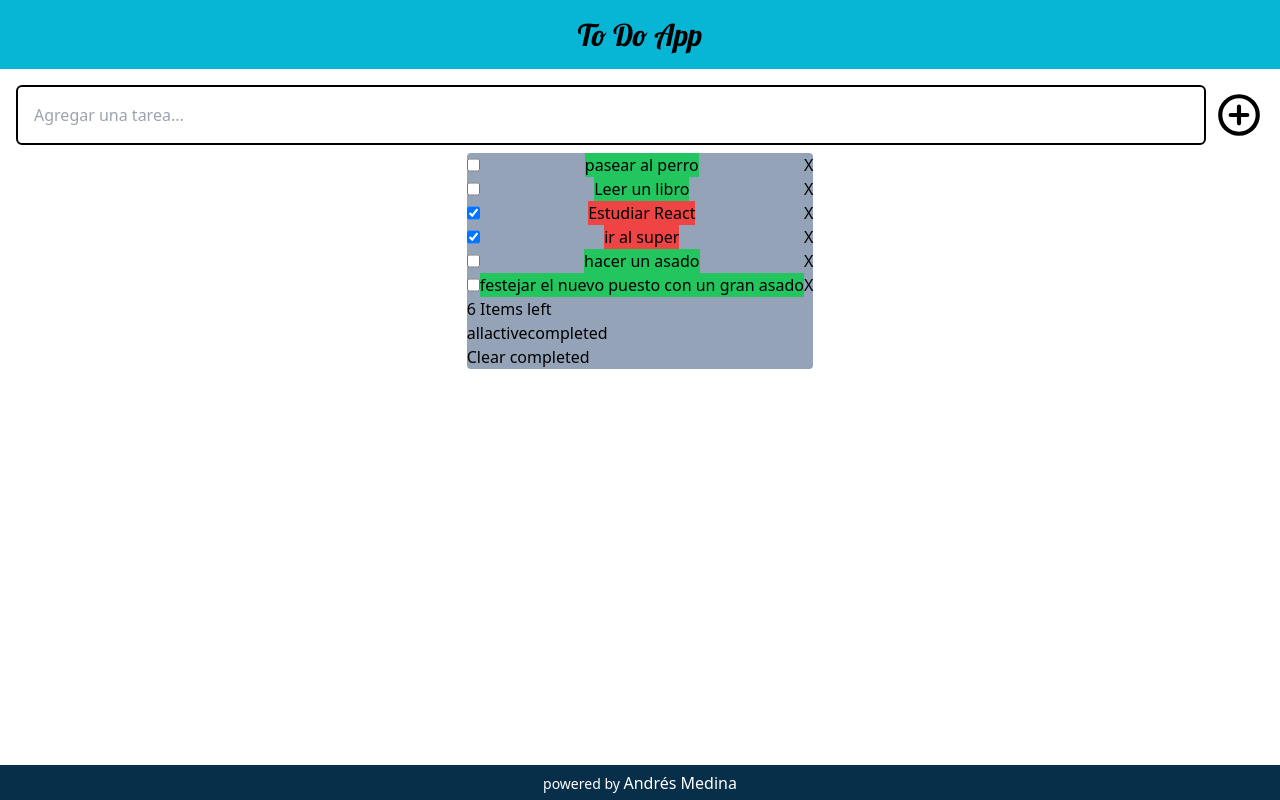
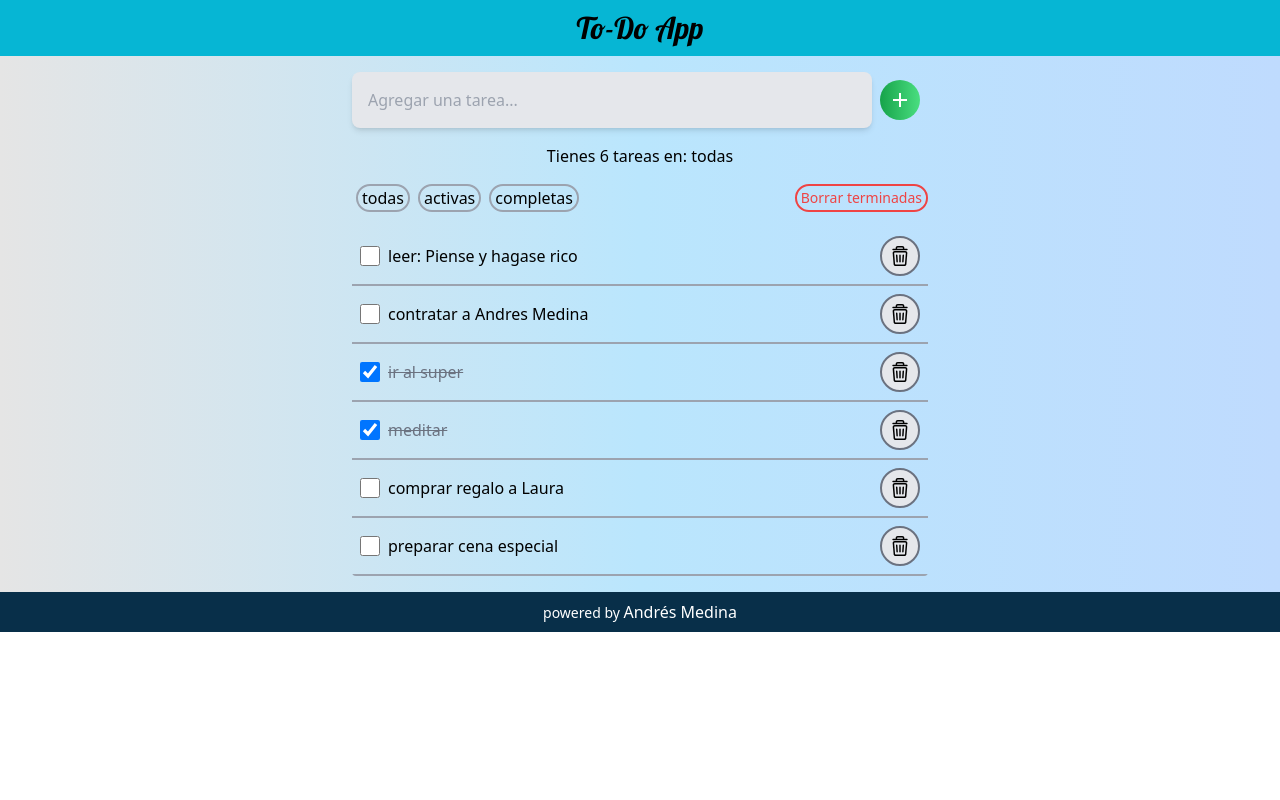
Before and after one commit to anmedina-arg/to-do-app-next, a Next.js app: page / in a window 1280 px wide. Built offline with nearby package versions, Linux system fonts and the light colour scheme.

Commit message:
styling from movile, missing some styling to desktop version

```diff
--- a/src/app/components/filters/filters.components.tsx
+++ b/src/app/components/filters/filters.components.tsx
@@ -1,22 +1,22 @@
 const FilterContainer = ({children}:any) => {
   return (
-    <div>
+    <div className="flex justify-between">
       {children}
     </div>
   )
 };
 
-const ItemsLeft = ({total = 0}:any) => {
+const ItemsLeft = ({total = 0, active}:any) => {
   return (
-    <div>
-      <span>{total} Items left</span>
+    <div className="flex items-center justify-center mb-4">
+      <span>Tienes {total} tareas en: {active}</span>
     </div>
   )
 };
 
 const FilterButtonContainer = ({ children }: any) => {
   return (
-    <div>
+    <div className="">
       {children}
     </ div>
   )
@@ -24,7 +24,7 @@ const FilterButtonContainer = ({ children }: any) => {
 
 const FilterButton = ({action, active, filter}:any) => {
   return (
-    <button onClick={action} className={`hover:text-white cursor-pointer` + (active?.toLowerCase().includes(filter.toLowerCase()) ? 'text-blue-500' : 'text-gray-500')}>
+    <button onClick={action} className={`mx-1 border-solid border-gray-400 border-2 rounded-full px-1 hover:bg-gray-300 cursor-pointer` + (active?.toLowerCase().includes(filter.toLowerCase()) ? 'text-blue-500' : 'text-gray-500')}>
       {filter}
     </button>
   )
--- a/src/app/components/filters/filters.tsx
+++ b/src/app/components/filters/filters.tsx
@@ -10,15 +10,18 @@ export const Filter = ({
 }: any) => {
   return (
     <>
+        <ItemsLeft total={total} active={activeFilter} />
       <FilterContainer>
-        <ItemsLeft total={total} />
         <FilterButtonContainer>
-          <FilterButton action={() => showAll()} active={activeFilter} filter='all'/>
-          <FilterButton action={() => showActive()} active={activeFilter} filter='active'/>
-          <FilterButton action={() => showCompleted()} active={activeFilter} filter='completed'/>
+          <FilterButton action={() => showAll()} active={activeFilter} filter='todas'/>
+          <FilterButton action={() => showActive()} active={activeFilter} filter='activas'/>
+          <FilterButton action={() => showCompleted()} active={activeFilter} filter='completas'/>
         </FilterButtonContainer>
-        <button onClick={() => handleClearComplete()}>
-          Clear completed
+        <button
+          onClick={() => handleClearComplete()}
+          className='border-solid border-red-500 px-1 border-2 rounded-full text-sm text-red-500 hover:bg-red-400 hover:text-white'
+        >
+          Borrar terminadas
         </button>
       </FilterContainer>
     </>
--- a/src/app/components/navbar/logo.tsx
+++ b/src/app/components/navbar/logo.tsx
@@ -1,5 +1,5 @@
 const Logo = () => {
-  return <h1 className="font-lobster font-medium text-3xl">To Do App</h1>
+  return <h1 className="font-lobster font-medium text-3xl">To-Do App</h1>
 };
 
 export default Logo;
--- a/src/app/components/navbar/navbar.tsx
+++ b/src/app/components/navbar/navbar.tsx
@@ -6,7 +6,7 @@ type NavbarProps = {
 
 export const Navbar = () => {
   return (
-    <nav className="justify-center relative top-0 h-20 flex items-center bg-cyan-500">
+    <nav className="justify-center relative top-0 h-20 flex items-center bg-cyan-500 lg:h-14">
       <Logo/>
     </nav>
   );
--- a/src/app/components/todoInput/todoInput.tsx
+++ b/src/app/components/todoInput/todoInput.tsx
@@ -16,20 +16,22 @@ export const TodoInput = ({ addNewItem }: any) => {
   };
 
   return (
-    <div className="w-full flex justify-between">
+    <div className="w-full flex justify-between lg:max-w-xl">
       <form onSubmit={handleSubmit} className="flex items-center w-full">
         <input
           type="text"
           placeholder="Agregar una tarea..."
-          className="border-solid border-black border-2 p-4 rounded-md mr-2 mb-2 w-full"
+          //className="border-solid border-black border-2 p-4 rounded-md mr-2 mb-2 w-full"
+          className="w-full text-gray-700 input border-none p-4 rounded-lg bg-gray-200 shadow-md transition duration-300 focus:outline-gray-200 focus:bg-gray-200 focus:shadow-inner"
           onChange={handleChange}
           value={tarea}
         />
-        <button type="submit" >
-          <svg width="50px" height="50px" viewBox="0 0 24 24" fill="none" xmlns="http://www.w3.org/2000/svg" className="flex items-center justify-center mb-2">
-            <g id="Edit / Add_Plus_Circle">
-              <path id="Vector" d="M8 12H12M12 12H16M12 12V16M12 12V8M12 21C7.02944 21 3 16.9706 3 12C3 7.02944 7.02944 3 12 3C16.9706 3 21 7.02944 21 12C21 16.9706 16.9706 21 12 21Z" stroke="#000000" stroke-width="2" stroke-linecap="round" stroke-linejoin="round"/>
-            </g>
+        <button
+          type="submit"
+          className="m-2 h-10 w-10 flex items-center font-medium text-base px-2 py-2 text-white bg-gradient-to-r from-green-600 to-green-400 focus:outline-none hover:shadow-md active:shadow-sm rounded-full">
+          <svg xmlns="http://www.w3.org/2000/svg" viewBox="0 0 24 24" width="24" height="24">
+            <path fill="none" d="M0 0h24v24H0z"></path>
+            <path fill="currentColor" d="M11 11V5h2v6h6v2h-6v6h-2v-6H5v-2z"></path>
           </svg>
         </button>
       </form>
--- a/src/app/components/todoItem/todoItem.tsx
+++ b/src/app/components/todoItem/todoItem.tsx
@@ -10,13 +10,84 @@ export const TodoItem = ({ id, name, completed, removeItem, completeTask }: any)
   }
 
   return (
-     <>
-        <div className='flex justify-between' key={id}>
-          <input type='checkbox' checked={completed} onChange={() => handleComplete(id)}/>
-          <span className={completed ? 'bg-red-500' : 'bg-green-500'}>{name}</span>
-          <button onClick={() => handleRemove(id)}>X</button>
-        </div>
-     </>
+    <div className='flex justify-between items-center border-b-2 border-gray-400' key={id}>
+      <div className="flex justify-start">
+        <input className="m-2 h-5 w-5" type='checkbox' checked={completed} onChange={() => handleComplete(id)}/>
+        <span className={completed ? 'line-through my-auto text-gray-500' : 'my-auto'}>{name}</span>
+      </div>
+      <button onClick={() => handleRemove(id)} className="m-2 bg-gray-200 p-2 rounded-full border-gray-500 border-solid border-2">
+        <svg fill="#000000" version="1.1" id="Capa_1" xmlns="http://www.w3.org/2000/svg" width="20px" height="20px" viewBox="0 0 589.004 589.004" >
+          <g>
+            <g>
+              <path d="M451.716,146.986H137.289c-16.287,0-31.952,6.876-42.977,18.865c-11.025,11.988-16.566,28.173-15.205,44.403
+                l27.241,324.744c1.227,14.629,7.854,28.158,18.66,38.096c10.805,9.938,24.842,15.41,39.521,15.41h259.947
+                c14.68,0,28.715-5.473,39.521-15.41s17.434-23.467,18.66-38.097l27.24-324.744c1.361-16.229-4.18-32.414-15.205-44.402
+                C483.669,153.862,468.003,146.986,451.716,146.986z M467.208,206.672l-27.24,324.745c-0.676,8.055-7.41,14.247-15.492,14.247
+                H164.53c-8.083,0-14.817-6.192-15.492-14.247l-27.241-324.745c-0.761-9.067,6.393-16.846,15.492-16.846h314.427
+                C460.815,189.826,467.968,197.605,467.208,206.672z"/>
+              <path d="M424.476,589.004H164.529c-14.807,0-28.962-5.52-39.86-15.542c-10.899-10.022-17.583-23.668-18.82-38.422L78.608,210.296
+                c-1.373-16.37,4.216-32.693,15.335-44.784c11.119-12.092,26.918-19.027,43.345-19.027h314.427
+                c16.429,0,32.227,6.935,43.345,19.027c11.119,12.09,16.708,28.413,15.335,44.782l-27.24,324.744
+                c-1.237,14.755-7.921,28.4-18.819,38.423C453.437,583.484,439.28,589.004,424.476,589.004z M137.289,147.486
+                c-16.148,0-31.679,6.817-42.609,18.704c-10.93,11.885-16.425,27.931-15.075,44.023l27.241,324.744
+                c1.216,14.504,7.787,27.917,18.5,37.77c10.712,9.853,24.628,15.278,39.183,15.278h259.947c14.554,0,28.469-5.426,39.183-15.278
+                c10.715-9.853,17.285-23.266,18.501-37.771l27.24-324.744c1.35-16.091-4.145-32.137-15.075-44.021
+                c-10.929-11.886-26.459-18.704-42.608-18.704H137.289z M424.476,546.164H164.53c-8.275,0-15.299-6.459-15.99-14.705
+                l-27.241-324.745c-0.374-4.461,1.149-8.909,4.179-12.203c3.03-3.295,7.335-5.185,11.811-5.185h314.427
+                c4.477,0,8.781,1.889,11.811,5.184c3.03,3.294,4.554,7.743,4.18,12.204l-27.24,324.745
+                C439.774,539.705,432.75,546.164,424.476,546.164z M137.289,190.326c-4.197,0-8.234,1.772-11.075,4.861
+                c-2.841,3.089-4.269,7.26-3.918,11.442l27.241,324.745c0.648,7.732,7.234,13.789,14.994,13.789h259.946
+                c7.759,0,14.346-6.057,14.994-13.789l27.24-324.745c0.351-4.183-1.078-8.354-3.92-11.443c-2.841-3.089-6.877-4.86-11.074-4.86
+                H137.289z"/>
+            </g>
+            <g>
+              <path d="M89.292,123.835h410.42c11.83,0,21.42-9.59,21.42-21.42c0-11.83-9.59-21.42-21.42-21.42h-77.799v-0.966V58.886
+                c0-32.194-26.191-58.386-58.385-58.386H225.478c-32.194,0-58.386,26.192-58.386,58.386v21.143v0.966H89.292
+                c-11.83,0-21.42,9.59-21.42,21.42C67.872,114.245,77.462,123.835,89.292,123.835z M209.931,58.886
+                c0-8.586,6.96-15.546,15.546-15.546h138.051c8.584,0,15.545,6.96,15.545,15.546v21.143H209.931V58.886z"/>
+              <path d="M499.712,124.335H89.292c-12.087,0-21.92-9.833-21.92-21.92c0-12.086,9.833-21.92,21.92-21.92h77.299V58.886
+                C166.591,26.417,193.007,0,225.478,0h138.051c32.469,0,58.885,26.417,58.885,58.886v21.609h77.299
+                c12.087,0,21.92,9.833,21.92,21.92C521.632,114.502,511.799,124.335,499.712,124.335z M89.292,81.495
+                c-11.535,0-20.92,9.385-20.92,20.92c0,11.536,9.385,20.92,20.92,20.92h410.42c11.535,0,20.92-9.385,20.92-20.92
+                c0-11.535-9.385-20.92-20.92-20.92h-78.299V58.886C421.413,26.968,395.446,1,363.528,1H225.478
+                c-31.918,0-57.886,25.968-57.886,57.886v22.609H89.292z M379.573,80.528H209.431V58.886c0-8.848,7.198-16.046,16.046-16.046
+                h138.051c8.848,0,16.045,7.198,16.045,16.046V80.528z M210.431,79.528h168.142V58.886c0-8.296-6.749-15.046-15.045-15.046H225.478
+                c-8.297,0-15.046,6.75-15.046,15.046V79.528z"/>
+            </g>
+            <g>
+              <path d="M218.867,272.233c-0.78-11.805-10.99-20.739-22.785-19.961c-11.805,0.78-20.742,10.982-19.961,22.786l12.438,188.198
+                c0.748,11.323,10.166,20.008,21.352,20.008c0.475,0,0.953-0.016,1.434-0.047c11.804-0.78,20.741-10.981,19.961-22.786
+                L218.867,272.233z"/>
+              <path d="M209.91,483.765c-11.494,0-21.092-8.993-21.851-20.475l-12.438-188.198c-0.386-5.843,1.526-11.485,5.384-15.89
+                s9.201-7.042,15.043-7.429c12.139-0.79,22.526,8.462,23.317,20.427l12.438,188.198c0.797,12.061-8.366,22.521-20.427,23.318
+                C210.885,483.749,210.396,483.765,209.91,483.765z M197.511,252.725c-0.463,0-0.928,0.016-1.396,0.046
+                c-5.576,0.369-10.674,2.886-14.357,7.089c-3.682,4.204-5.507,9.589-5.138,15.165l12.438,188.198
+                c0.754,11.422,10.691,20.246,22.254,19.495c11.51-0.761,20.255-10.744,19.495-22.254l-12.438-188.198
+                C217.645,261.309,208.483,252.725,197.511,252.725z"/>
+            </g>
+            <g>
+              <path d="M294.502,252.226c-11.83,0-21.42,9.59-21.42,21.42v188.198c0,11.83,9.59,21.42,21.42,21.42
+                c11.831,0,21.42-9.59,21.42-21.42V273.646C315.923,261.816,306.333,252.226,294.502,252.226z"/>
+              <path d="M294.502,483.764c-12.087,0-21.92-9.833-21.92-21.92V273.646c0-12.087,9.833-21.92,21.92-21.92
+                c12.087,0,21.92,9.833,21.92,21.92v188.198C316.423,473.931,306.59,483.764,294.502,483.764z M294.502,252.726
+                c-11.535,0-20.92,9.385-20.92,20.92v188.198c0,11.535,9.385,20.92,20.92,20.92c11.536,0,20.92-9.385,20.92-20.92V273.646
+                C315.423,262.11,306.038,252.726,294.502,252.726z"/>
+            </g>
+            <g>
+              <path d="M392.923,252.272c-11.797-0.778-22.006,8.156-22.785,19.961L357.7,460.432c-0.779,11.805,8.156,22.006,19.961,22.786
+                c0.482,0.031,0.959,0.047,1.434,0.047c11.186,0,20.604-8.686,21.354-20.008l12.436-188.198
+                C413.665,263.254,404.728,253.052,392.923,252.272z"/>
+              <path d="M379.095,483.765c-0.485,0-0.973-0.016-1.466-0.048c-12.061-0.797-21.224-11.258-20.428-23.318l12.438-188.198
+                c0.79-11.965,11.187-21.222,23.317-20.427c5.843,0.386,11.185,3.024,15.043,7.428s5.771,10.047,5.384,15.89L400.947,463.29
+                C400.187,474.771,390.588,483.765,379.095,483.765z M391.493,252.725c-10.972,0-20.133,8.583-20.856,19.541l-12.438,188.199
+                c-0.76,11.51,7.985,21.493,19.495,22.254c11.605,0.75,21.499-8.074,22.255-19.495l12.436-188.198
+                c0.369-5.576-1.455-10.961-5.138-15.165c-3.683-4.204-8.781-6.721-14.357-7.089C392.422,252.741,391.956,252.725,391.493,252.725z
+                "/>
+            </g>
+          </g>
+        </svg>
+      </button>
+    </div>
    );
 };
 
--- a/src/app/components/todoList/TodoList.tsx
+++ b/src/app/components/todoList/TodoList.tsx
@@ -4,7 +4,16 @@ import { TodoItem } from '../todoItem/todoItem';
 export const TodoList = ({ taskList, removeItem, completeTask, showAll, showActive, showCompleted, handleClearComplete, activeFilter }: any) => {
 
   return (
-    <div className="min-h-max bg-slate-400 rounded flex flex-col">
+    <div className="mt-4 w-full min-h-max rounded flex flex-col overflow-y-hidden lg:max-w-xl">
+      <Filter
+        activeFilter={activeFilter}
+        total = {taskList.length}
+        showAll={showAll}
+        showActive={showActive}
+        showCompleted={showCompleted}
+        handleClearComplete={handleClearComplete}
+      />
+      <div className='mt-4'>
         {
           taskList.map((task: any) => {
             const { id, name, completed } = task;
@@ -19,14 +28,7 @@ export const TodoList = ({ taskList, removeItem, completeTask, showAll, showActi
             )
           })
         }
-      <Filter
-        activeFilter={activeFilter}
-        total = {taskList.length}
-        showAll={showAll}
-        showActive={showActive}
-        showCompleted={showCompleted}
-        handleClearComplete={handleClearComplete}
-      />
+      </div>
     </div>
   );
 };
--- a/src/app/page.tsx
+++ b/src/app/page.tsx
@@ -9,7 +9,7 @@ import { initial } from './utils/seed';
 export default function Home() {
 
   const [taskList, setTaskList] = useState(initial);
-  const [activeFilter, setActiveFilter] = useState('all');
+  const [activeFilter, setActiveFilter] = useState('todas');
   const [filterBy, setFilterBy] = useState(taskList);
 
   const removeItem = (id: any) => {
@@ -55,15 +55,15 @@ export default function Home() {
   };
 
   const showAll = () => {
-    setActiveFilter('all')
+    setActiveFilter('todas')
   };
 
   const showActive = () => {
-    setActiveFilter('active')
+    setActiveFilter('activas')
   }
 
   const showCompleted = () => {
-    setActiveFilter('completed')
+    setActiveFilter('completas')
   }
 
   const handleClearComplete = () => {
@@ -72,19 +72,19 @@ export default function Home() {
   }
 
   useEffect(() => {
-    if (activeFilter === 'all') {
+    if (activeFilter === 'todas') {
       setFilterBy(taskList)
-    } else if (activeFilter === 'active') {
+    } else if (activeFilter === 'activas') {
       const activeTask = taskList.filter((task) => task.completed === false)
       setFilterBy(activeTask)
-    } else if (activeFilter === 'completed') {
+    } else if (activeFilter === 'completas') {
       const completedTask = taskList.filter((task) => task.completed === true)
       setFilterBy(completedTask)
     }
   },[activeFilter, taskList])
 
   return (
-    <main className='h-screen w-full flex flex-col'>
+    <main className='h-full w-full flex flex-col bg-gradient-to-r from-neutral-200 via-sky-200 to-blue-200 overflow-y-hidden'>
       <Navbar />
       <div className='flex flex-col justify-start p-4 items-center h-full'>
         <TodoInput addNewItem={addNewItem}/>
--- a/src/app/utils/seed.ts
+++ b/src/app/utils/seed.ts
@@ -1,32 +1,32 @@
 export const initial = [
     {
       id: 1,
-      name: "pasear al perro",
+      name: "leer: Piense y hagase rico",
       completed: false,
     },
     {
       id: 2,
-      name: "Leer un libro",
+      name: "contratar a Andres Medina",
       completed: false,
     },
     {
       id: 3,
-      name: "Estudiar React",
+      name: "ir al super",
       completed: true,
     },
     {
       id: 4,
-      name: "ir al super",
+      name: "meditar",
       completed: true,
     },
     {
       id: 5,
-      name: "hacer un asado",
+      name: "comprar regalo a Laura",
       completed: false
     },
     {
       id: 6,
-      name: "festejar el nuevo puesto con un gran asado",
+      name: "preparar cena especial",
       completed: false
     },
   ];
```
Lines whose indentation alone changed are shown as unchanged.
